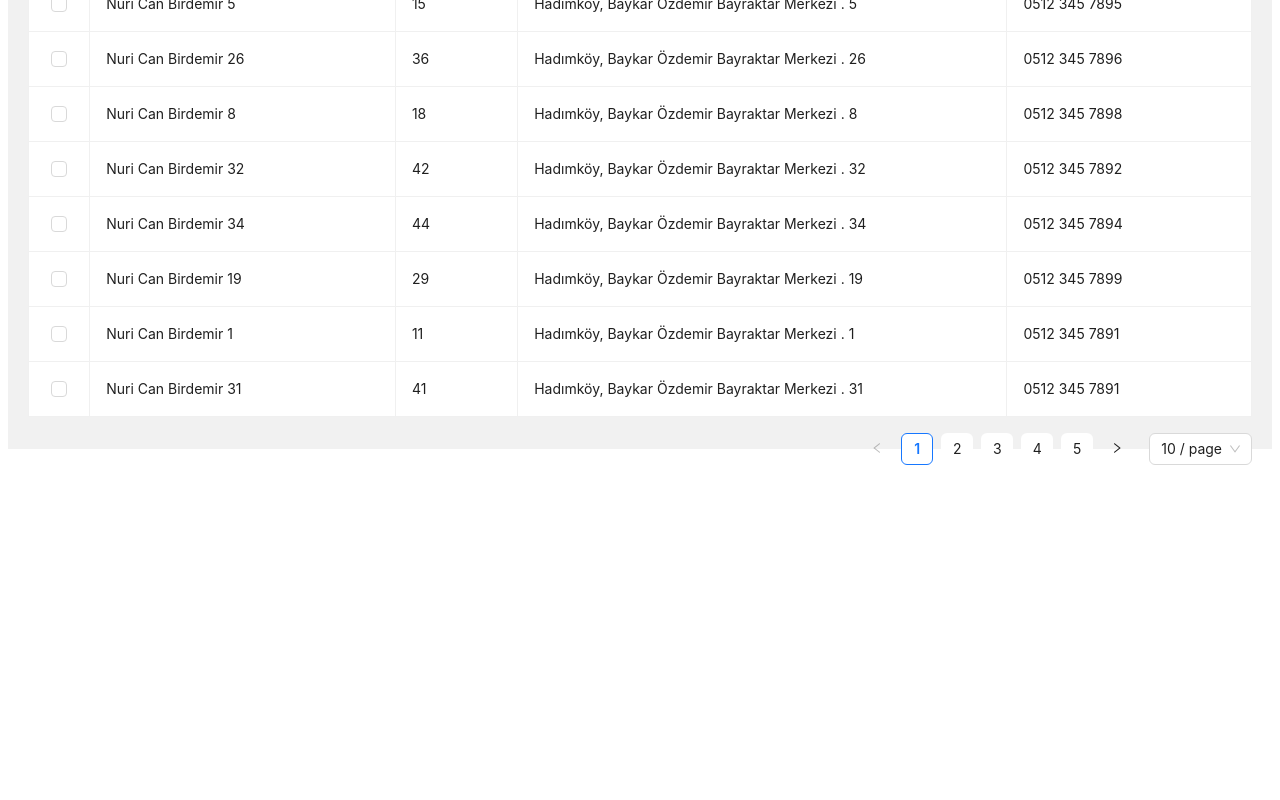
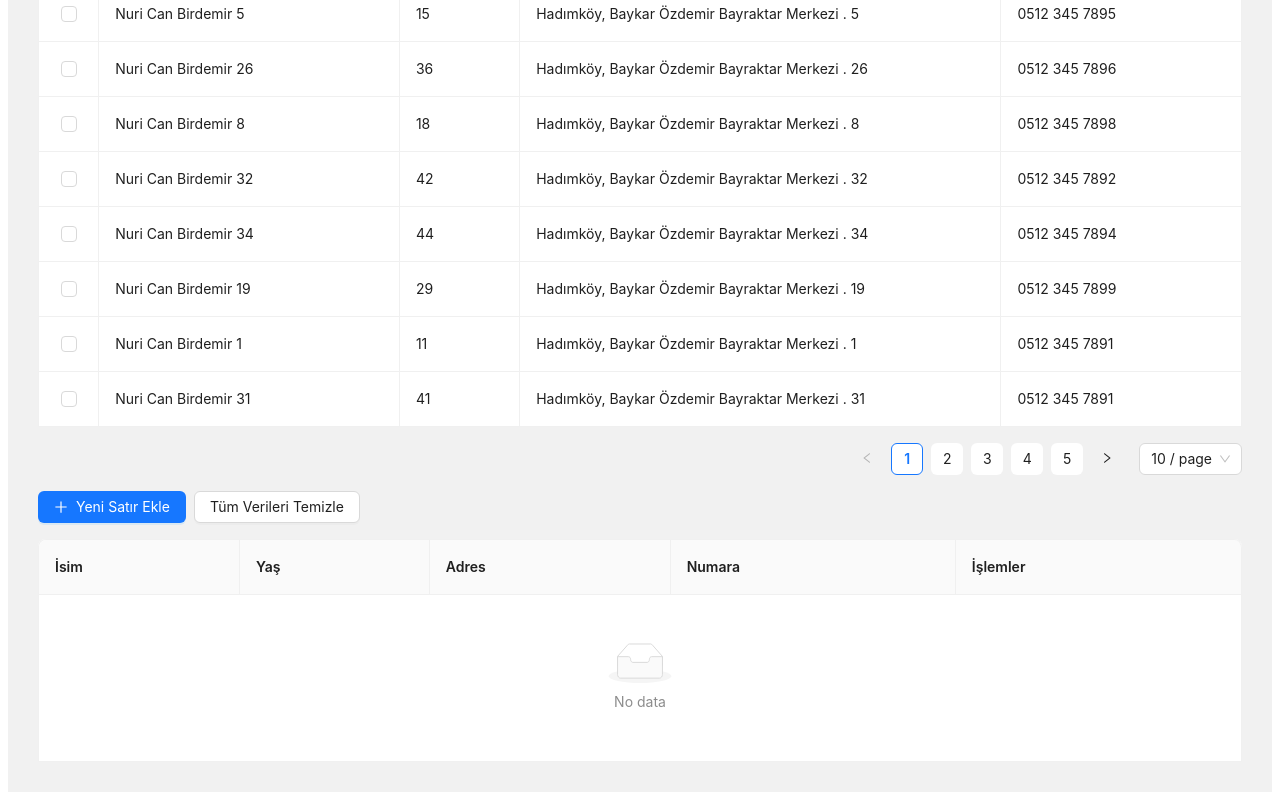
Before and after one commit to nuricanbrdmr/Table-Excel, a React (Vite) app: page / in a window 1280 px wide. Shown: the part 319-1119 px from the top of the page. Before the commit the page ends 800 px from the top, so only its background shows below. Built offline with nearby package versions, Linux system fonts and the light colour scheme.

Commit message:
Table copy corrected. Table Form added.

```diff
--- a/src/App.tsx
+++ b/src/App.tsx
@@ -1,10 +1,12 @@
 import TabloExcel from "./components/TabloExcel"
+import EditableTableForm from "./components/EditableTableForm"
 
 function App() {
 
   return (
     <div className="main">
       <TabloExcel />
+      <EditableTableForm />
     </div>
   )
 }
--- /dev/null
+++ b/src/components/EditableTableForm.tsx
@@ -0,0 +1,104 @@
+import React, { useState } from 'react';
+import { Table, Button, Input, message } from 'antd';
+import { PlusOutlined, DeleteOutlined } from '@ant-design/icons';
+
+interface DataType {
+  key: string;
+  name: string;
+  age: string;
+  address: string;
+  number: string;
+}
+
+interface CellPosition {
+  rowKey: string;
+  columnIndex: number;
+}
+
+export default function EditableTableForm() {
+  const [data, setData] = useState<DataType[]>([]);
+  const [selectedCells, setSelectedCells] = useState<CellPosition[]>([]);
+
+  const handleSave = (row: DataType) => {
+    setData(data.map(item => (item.key === row.key ? { ...item, ...row } : item)));
+  };
+
+  const handleDelete = (key: string) => {
+    setData(prevData => prevData.filter(item => item.key !== key));
+  };
+
+  const handleAdd = () => {
+    const newRow: DataType = { key: Date.now().toString(), name: '', age: '', address: '', number: '' };
+    setData(prevData => [...prevData, newRow]);
+  };
+
+  const handleClear = () => {
+    setData([]); // Tüm veriyi temizle
+    message.success('Tüm veriler temizlendi!');
+  };
+
+  const handlePaste = (e: React.ClipboardEvent<HTMLDivElement>) => {
+    e.preventDefault();
+    const pastedData = e.clipboardData.getData('text').split('\n').filter(row => row);
+    if (!pastedData.length || !selectedCells.length) return;
+
+    const newData = [...data];
+    const { rowKey, columnIndex: startCol } = selectedCells[0];
+    const startRow = newData.findIndex(item => item.key === rowKey);
+
+    pastedData.forEach((row, i) => {
+      row.split('\t').forEach((cell, j) => {
+        const rowIndex = startRow + i;
+        const colIndex = startCol + j;
+        if (rowIndex < newData.length && colIndex < columns.length) {
+          const field = columns[colIndex].dataIndex as keyof DataType;
+          if (field && typeof newData[rowIndex][field] === 'string') {
+            newData[rowIndex][field] = cell.trim();
+          }
+        }
+      });
+    });
+
+    setData(newData);
+    message.success('Veri başarıyla yapıştırıldı!');
+  };
+
+
+  const handleCellClick = (rowKey: string, columnIndex: number, e: React.MouseEvent) => {
+    setSelectedCells(e.ctrlKey || e.metaKey ? [...selectedCells, { rowKey, columnIndex }] : [{ rowKey, columnIndex }]);
+  };
+
+  const columns = [
+    { title: 'İsim', dataIndex: 'name', render: (text: string, record: DataType) => renderCell(text, record, 0) },
+    { title: 'Yaş', dataIndex: 'age', render: (text: string, record: DataType) => renderCell(text, record, 1) },
+    { title: 'Adres', dataIndex: 'address', render: (text: string, record: DataType) => renderCell(text, record, 2) },
+    { title: 'Numara', dataIndex: 'number', render: (text: string, record: DataType) => renderCell(text, record, 3) },
+    {
+      title: 'İşlemler',
+      dataIndex: 'operation',
+      render: (_: any, record: DataType) => (
+        <Button onClick={() => handleDelete(record.key)} type="link" danger icon={<DeleteOutlined />} />
+      ),
+    },
+  ];
+
+  const renderCell = (text: string, record: DataType, columnIndex: number) => (
+    <Input
+      value={text}
+      onChange={e => handleSave({ ...record, [columns[columnIndex].dataIndex]: e.target.value })}
+      onClick={e => handleCellClick(record.key, columnIndex, e)}
+    />
+  );
+
+  return (
+    <div onPaste={handlePaste} tabIndex={0}>
+      <Button onClick={handleAdd} type="primary" style={{ marginBottom: 16, marginRight: 8 }} icon={<PlusOutlined />}>
+        Yeni Satır Ekle
+      </Button>
+      <Button onClick={handleClear} type="default" style={{ marginBottom: 16 }}>
+        Tüm Verileri Temizle
+      </Button>
+      <Table bordered dataSource={data} columns={columns} pagination={false} />
+    </div>
+  );
+}
--- a/src/components/TabloExcel.tsx
+++ b/src/components/TabloExcel.tsx
@@ -1,4 +1,10 @@
-import React, { useState, useEffect, useMemo, useCallback, useRef } from "react";
+import React, {
+  useState,
+  useEffect,
+  useMemo,
+  useCallback,
+  useRef,
+} from "react";
 import { Input, Table } from "antd";
 import type { ColumnType } from "antd/es/table";
 import { TableRowSelection } from "antd/es/table/interface";
@@ -39,9 +45,9 @@ const TabloExcel: React.FC<ColumnType> = () => {
     seciliSatirData: [] as DataTuru[],
     aktifHucre: { satir: 0, sutun: 0 },
     duzenleModu: false,
-    duzenleDegeri: '',
+    duzenleDegeri: "",
     data: tumData,
-    gecmis: [] as { data: DataTuru[], secilenHucreler: Set<string> }[],
+    gecmis: [] as { data: DataTuru[]; secilenHucreler: Set<string> }[],
     gecmisIndex: -1,
   });
 
@@ -72,17 +78,14 @@ const TabloExcel: React.FC<ColumnType> = () => {
 
   const kaynakData = useMemo(() => {
     const baslangicIndex = (state.gecerliSayfa - 1) * state.sayfaBoyutu;
-    return state.data.slice(
-      baslangicIndex,
-      baslangicIndex + state.sayfaBoyutu
-    );
+    return state.data.slice(baslangicIndex, baslangicIndex + state.sayfaBoyutu);
   }, [state.gecerliSayfa, state.sayfaBoyutu, state.data]);
 
   useEffect(() => {
     const tusDown = (event: KeyboardEvent) => {
       if (event.key === "Shift") stateGuncelle({ shiftBasiliMi: true });
       if (event.ctrlKey && event.key === "c") kopyala();
-      if (event.ctrlKey && event.key === "v") yapistir();
+      if (event.ctrlKey && event.key === "y") yapistir();
       if (event.ctrlKey && event.key === "z") geriAl();
       okTusKullanimi(event);
     };
@@ -96,10 +99,17 @@ const TabloExcel: React.FC<ColumnType> = () => {
       window.removeEventListener("keydown", tusDown);
       window.removeEventListener("keyup", tusUp);
     };
-  }, [state.secilenHucreler, state.seciliSatirAnahtarlari, state.aktifHucre, state.data]);
+  }, [
+    state.secilenHucreler,
+    state.seciliSatirAnahtarlari,
+    state.aktifHucre,
+    state.data,
+  ]);
 
   const okTusKullanimi = (event: KeyboardEvent) => {
-    if (["ArrowUp", "ArrowDown", "ArrowLeft", "ArrowRight"].includes(event.key)) {
+    if (
+      ["ArrowUp", "ArrowDown", "ArrowLeft", "ArrowRight"].includes(event.key)
+    ) {
       event.preventDefault();
       const { satir, sutun } = state.aktifHucre;
       let yeniSatir = satir;
@@ -126,19 +136,28 @@ const TabloExcel: React.FC<ColumnType> = () => {
     }
   };
 
-  const seciliHucreleriGuncelle = (satir: number, sutun: number, shiftBasili: boolean) => {
+  const seciliHucreleriGuncelle = (
+    satir: number,
+    sutun: number,
+    shiftBasili: boolean
+  ) => {
     if (!shiftBasili) {
-      const yeniSecilenHucreler = new Set([`${kaynakData[satir].key}-${sutunlar[sutun].dataIndex}`]);
+      const yeniSecilenHucreler = new Set([
+        `${kaynakData[satir].key}-${sutunlar[sutun].dataIndex}`,
+      ]);
       stateGuncelle({ secilenHucreler: yeniSecilenHucreler });
     } else {
-      aralikSecimiYap(state.baslangicHucresi || { satir, sutun }, { satir, sutun });
+      aralikSecimiYap(state.baslangicHucresi || { satir, sutun }, {
+        satir,
+        sutun,
+      });
     }
   };
 
   const seciliSutunSayisi = (): number => {
     const seciliSutunlar = new Set<string>();
     state.secilenHucreler.forEach((hucreKey) => {
-      const [_, sutunKey] = hucreKey.split('-');
+      const [_, sutunKey] = hucreKey.split("-");
       seciliSutunlar.add(sutunKey);
     });
     return seciliSutunlar.size;
@@ -146,9 +165,11 @@ const TabloExcel: React.FC<ColumnType> = () => {
 
   const hucreGoruntule = (satir: number, sutun: number) => {
     if (tabloRef.current) {
-      const hucre = tabloRef.current.querySelector(`[data-row-key="${kaynakData[satir].key}"] td:nth-child(${sutun + 2})`);
+      const hucre = tabloRef.current.querySelector(
+        `[data-row-key="${kaynakData[satir].key}"] td:nth-child(${sutun + 2})`
+      );
       if (hucre) {
-        hucre.scrollIntoView({ behavior: 'smooth', block: 'nearest' });
+        hucre.scrollIntoView({ behavior: "smooth", block: "nearest" });
       }
     }
   };
@@ -185,7 +206,7 @@ const TabloExcel: React.FC<ColumnType> = () => {
         sayfaBoyutu: kayitliBoyut,
       } = JSON.parse(kayitliVeriler);
       stateGuncelle({
-        data: data.sort(() => Math.random() - 0.5),
+        data: data.sort(() => Math.random() - 0.5) || tumData,
         secilenHucreler: new Set(secilenHucreler),
         seciliSatirData: seciliSatirlar,
         seciliSatirAnahtarlari: seciliSatirlar.map(
@@ -211,7 +232,7 @@ const TabloExcel: React.FC<ColumnType> = () => {
 
   const hucreMouseDown = (veri: DataTuru, sutunKey: keyof DataTuru) => {
     if (!state.shiftBasiliMi) {
-      stateGuncelle({  secilenHucreler: new Set() });
+      stateGuncelle({ secilenHucreler: new Set() });
     }
     stateGuncelle({
       seciliyorMu: true,
@@ -221,8 +242,8 @@ const TabloExcel: React.FC<ColumnType> = () => {
       },
       aktifHucre: {
         satir: state.data.findIndex((item) => item.key === veri.key),
-        sutun: sutunlar.findIndex((sutun) => sutun.dataIndex === sutunKey)
-      }
+        sutun: sutunlar.findIndex((sutun) => sutun.dataIndex === sutunKey),
+      },
     });
 
     hucreSeciminidegistir(veri, sutunKey);
@@ -230,9 +251,7 @@ const TabloExcel: React.FC<ColumnType> = () => {
 
   const hucreMouseOver = (veri: DataTuru, sutunKey: keyof DataTuru) => {
     if (state.seciliyorMu && state.baslangicHucresi) {
-      const bitisSatir = state.data.findIndex(
-        (item) => item.key === veri.key
-      );
+      const bitisSatir = state.data.findIndex((item) => item.key === veri.key);
       const bitisSutun = sutunlar.findIndex(
         (sutun) => sutun.dataIndex === sutunKey
       );
@@ -244,16 +263,14 @@ const TabloExcel: React.FC<ColumnType> = () => {
   };
 
   const hucreMouseUp = () => {
-    stateGuncelle({  seciliyorMu: false, baslangicHucresi: null, });
+    stateGuncelle({ seciliyorMu: false, baslangicHucresi: null });
   };
 
   const hucreSeciminidegistir = (veri: DataTuru, sutunKey: keyof DataTuru) => {
     const hucreKey = `${veri.key}-${sutunKey}`;
     setState((prevState) => {
       const yeniSet = new Set(prevState.secilenHucreler);
-      yeniSet.has(hucreKey)
-        ? yeniSet.delete(hucreKey)
-        : yeniSet.add(hucreKey);
+      yeniSet.has(hucreKey) ? yeniSet.delete(hucreKey) : yeniSet.add(hucreKey);
       return {
         ...prevState,
         secilenHucreler: yeniSet,
@@ -289,6 +306,8 @@ const TabloExcel: React.FC<ColumnType> = () => {
 
   const kopyala = () => {
     const satirSutunGruplari: { [satir: number]: string[] } = {};
+    const sutunIndexListesi: number[] = [];
+
     state.data.forEach((veri, satirIndex) => {
       sutunlar.forEach((sutun, sutunIndex) => {
         const sutunKey = sutun.dataIndex as keyof DataTuru;
@@ -298,20 +317,42 @@ const TabloExcel: React.FC<ColumnType> = () => {
           state.secilenHucreler.has(hucreKey) ||
           state.seciliSatirAnahtarlari.includes(veri.key)
         ) {
-          if (!satirSutunGruplari[satirIndex])
+          if (!satirSutunGruplari[satirIndex]) {
             satirSutunGruplari[satirIndex] = [];
+          }
           satirSutunGruplari[satirIndex][sutunIndex] = hucreDegeri;
+          sutunIndexListesi.push(sutunIndex);
         }
       });
     });
+    const minKey = Math.min(
+      ...Object.values(sutunIndexListesi).map((key) => key)
+    );
 
-    const tabloMetni = Object.values(satirSutunGruplari)
-      .map(satir => {
-        const doluDegerler = satir.filter(deger => deger !== undefined && deger !== '');
-        return doluDegerler.join('\t');
+    let tabloMetni = "";
+    if (minKey === 0) {
+      tabloMetni = Object.values(satirSutunGruplari)
+        .map((satir) => satir.join("\t"))
+        .join("\n");
+
+    } else {
+      tabloMetni = Object.values(satirSutunGruplari)
+        .map((satir) => {
+          const satirKeys = Object.keys(satir).map(Number);
+
+          return satirKeys
+            .map((key) => {
+              const adjustedKey = key - minKey;
+              const cell = satir[key];
+              const spaces = "\t".repeat(adjustedKey);
+              return spaces + cell;
             })
-      .filter(satir => satir.length > 0)
-      .join('\n');
+            .join("");
+        })
+        .join("\n");
+    }
+
+
     navigator.clipboard
       .writeText(tabloMetni)
       .then(() => alert("Veriler kopyalandı!"));
@@ -319,20 +360,26 @@ const TabloExcel: React.FC<ColumnType> = () => {
 
   const yapistir = () => {
     navigator.clipboard.readText().then((clipText) => {
-      const satirlar = clipText.split('\n').filter(line => line.trim() !== "");
+      const satirlar = clipText
+        .split("\n")
+        .filter((line) => line.trim() !== "");
       let yeniData = [...state.data];
       let guncelSatir = state.aktifHucre.satir;
       let guncelSutun = state.aktifHucre.sutun;
 
       const sutunSayisi = seciliSutunSayisi();
       satirlar.forEach((satir) => {
-        const hucreler = satir.split('\t').slice(0, sutunSayisi);
+        const hucreler = satir.split("\t").slice(0, sutunSayisi);
         hucreler.forEach((hucre, index) => {
-          if (guncelSatir < yeniData.length && guncelSutun + index < sutunlar.length) {
-            const sutunKey = sutunlar[guncelSutun + index].dataIndex as keyof DataTuru;
+          if (
+            guncelSatir < yeniData.length &&
+            guncelSutun + index < sutunlar.length
+          ) {
+            const sutunKey = sutunlar[guncelSutun + index]
+              .dataIndex as keyof DataTuru;
             yeniData[guncelSatir] = {
               ...yeniData[guncelSatir],
-              [sutunKey]: hucre
+              [sutunKey]: hucre,
             };
           }
         });
@@ -391,11 +438,12 @@ const TabloExcel: React.FC<ColumnType> = () => {
     stateGuncelle({
       data: yeniData,
       duzenleModu: false,
-      duzenleDegeri: '',
+      duzenleDegeri: "",
     });
   };
 
-  const tabloSutunlari: ColumnType<DataTuru>[] = sutunlar.map((sutun, sutunIndex) => ({
+  const tabloSutunlari: ColumnType<DataTuru>[] = sutunlar.map(
+    (sutun, sutunIndex) => ({
       ...sutun,
       onHeaderCell: () => ({
         onClick: () => sutunBaslikTiklama(sutun.dataIndex as keyof DataTuru),
@@ -404,20 +452,34 @@ const TabloExcel: React.FC<ColumnType> = () => {
         },
       }),
       onCell: (veri: DataTuru, index?: number) => ({
-      onMouseDown: () => hucreMouseDown(veri, sutun.dataIndex as keyof DataTuru),
-      onMouseOver: () => hucreMouseOver(veri, sutun.dataIndex as keyof DataTuru),
+        onMouseDown: () =>
+          hucreMouseDown(veri, sutun.dataIndex as keyof DataTuru),
+        onMouseOver: () =>
+          hucreMouseOver(veri, sutun.dataIndex as keyof DataTuru),
         onMouseUp: hucreMouseUp,
-      onDoubleClick: () => hucreDuzenleModunaGec(veri, sutun.dataIndex as keyof DataTuru),
+        onDoubleClick: () =>
+          hucreDuzenleModunaGec(veri, sutun.dataIndex as keyof DataTuru),
         style: {
-        backgroundColor: hucreSeciliMi(veri, sutun.dataIndex as keyof DataTuru) ? "lightblue" : undefined,
+          backgroundColor: hucreSeciliMi(
+            veri,
+            sutun.dataIndex as keyof DataTuru
+          )
+            ? "lightblue"
+            : undefined,
           cursor: "pointer",
           outline: "none",
-        border: state.aktifHucre.satir === index && state.aktifHucre.sutun === sutunIndex ? "1px solid #2d9594" : undefined,
+          border:
+            state.aktifHucre.satir === index &&
+            state.aktifHucre.sutun === sutunIndex
+              ? "1px solid #2d9594"
+              : undefined,
         },
       }),
       render: (metin: string, veri: DataTuru) => {
-      const duzenlendiMi = state.duzenleModu &&
-                        state.aktifHucre.satir === state.data.findIndex((item) => item.key === veri.key) &&
+        const duzenlendiMi =
+          state.duzenleModu &&
+          state.aktifHucre.satir ===
+            state.data.findIndex((item) => item.key === veri.key) &&
           state.aktifHucre.sutun === sutunIndex;
         return duzenlendiMi ? (
           <Input
@@ -431,7 +493,8 @@ const TabloExcel: React.FC<ColumnType> = () => {
           metin
         );
       },
-  }));
+    })
+  );
 
   const seciliSatirDegisikligi = (_: any, yeniSeciliSatirlar: DataTuru[]) => {
     const guncelSeciliSatirlar = [
--- a/src/index.css
+++ b/src/index.css
@@ -1,6 +1,6 @@
 .main{
-  padding: 20px;
-  height: 90vh;
+  padding: 30px 30px;
+  height: 100%;
   background-color: #f1f1f1;
 }
 
```
Lines whose indentation alone changed are shown as unchanged.
